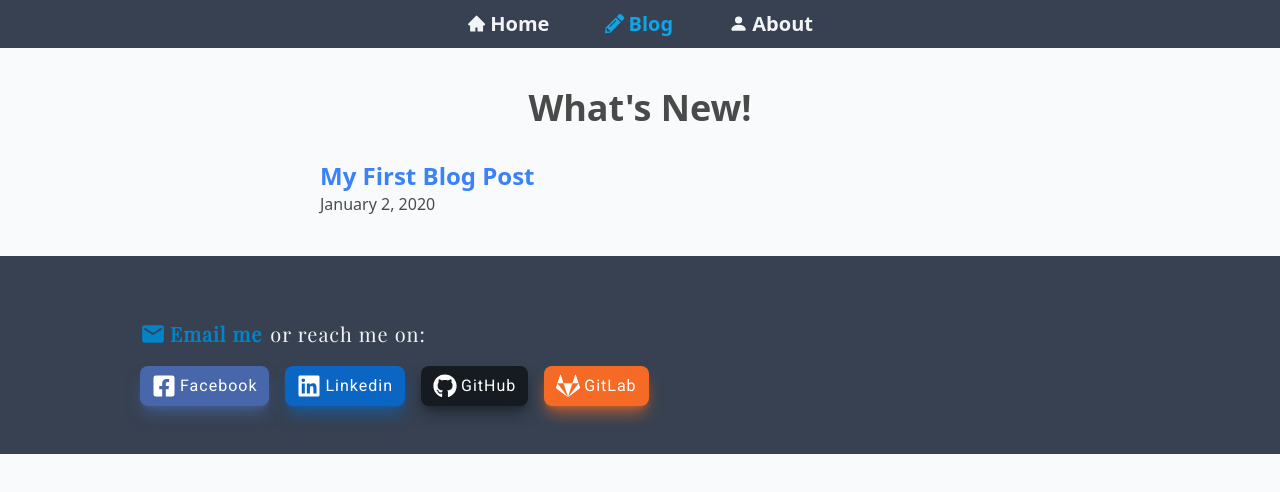
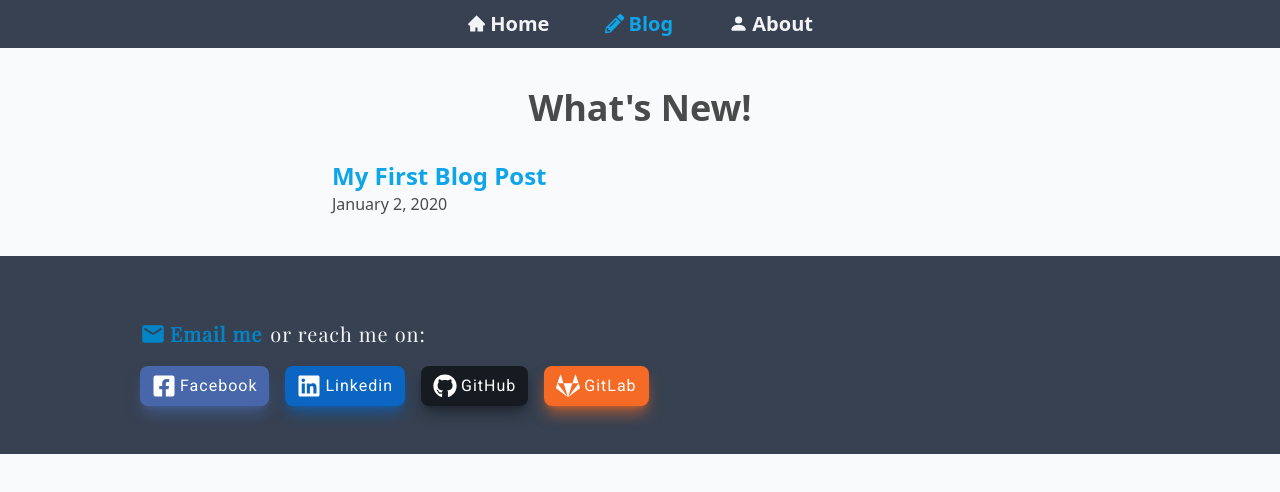
Before and after one commit to Oungseik/Oungseik.github.io.old, a Next.js app: page /blog in a window 1280 px wide. Shown: the top 492 px of the page. Built offline with nearby package versions, Linux system fonts and the light colour scheme.

Commit message:
style: polish some styles

```diff
--- a/src/pages/blog/index.tsx
+++ b/src/pages/blog/index.tsx
@@ -9,7 +9,7 @@ function Post({ data }: { data: PostData }) {
   return (
     <div>
       <Link href={`/blog/posts/${data.slug}`}>
-        <a className='block text-lg font-bold text-blue-500 hover:text-blue-600 md:text-2xl '>
+        <a className='block text-lg font-bold text-sky-500 hover:text-sky-600 md:text-2xl '>
           {data.title}
         </a>
       </Link>
@@ -24,7 +24,7 @@ function Post({ data }: { data: PostData }) {
 
 export default function Blog({ allPostsData }: { allPostsData: PostData[] }) {
   return (
-    <section className='my-10 mx-auto max-w-screen-sm space-y-8'>
+    <section className='my-10 mx-auto max-w-screen-sm space-y-8 px-3'>
       <h1 className='opacity-70'>What&apos;s New!</h1>
       {allPostsData.slice(0, 10).map((data) => (
         <Post key={data.slug} data={data} />
```
